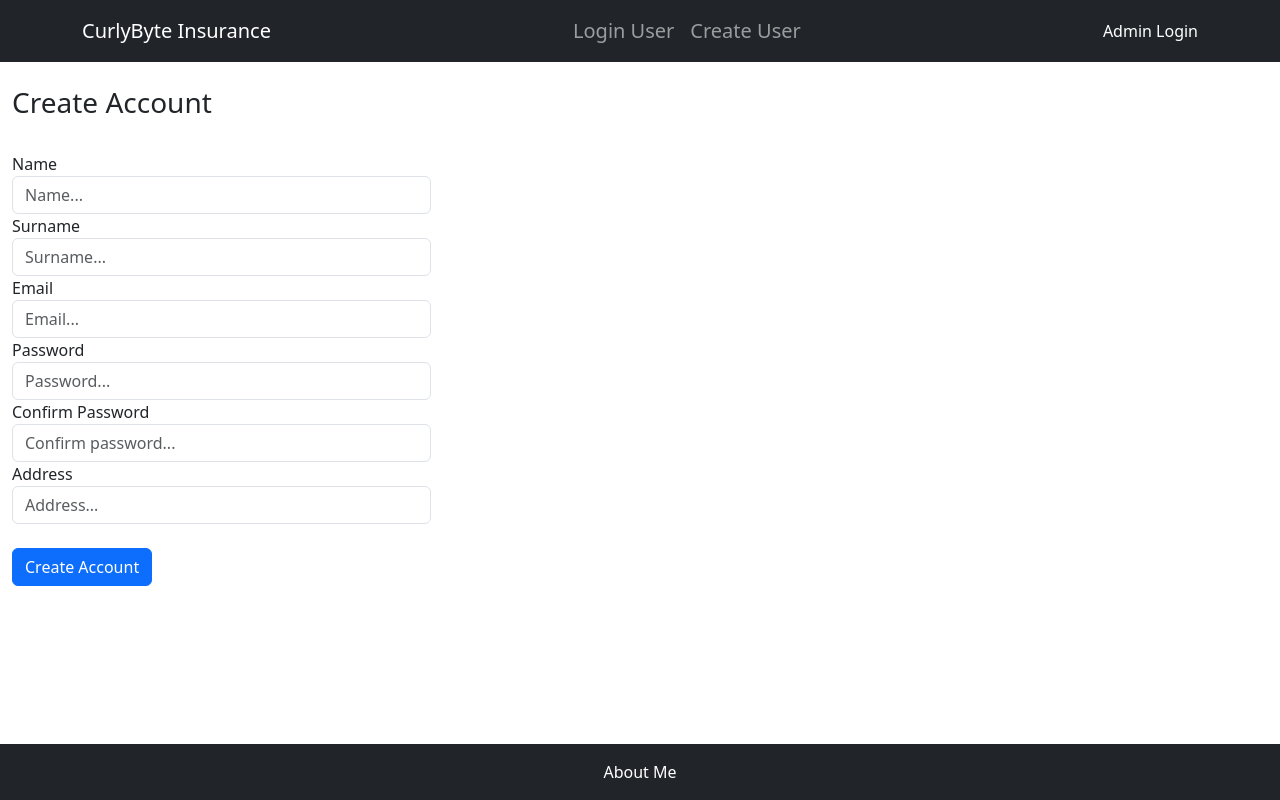
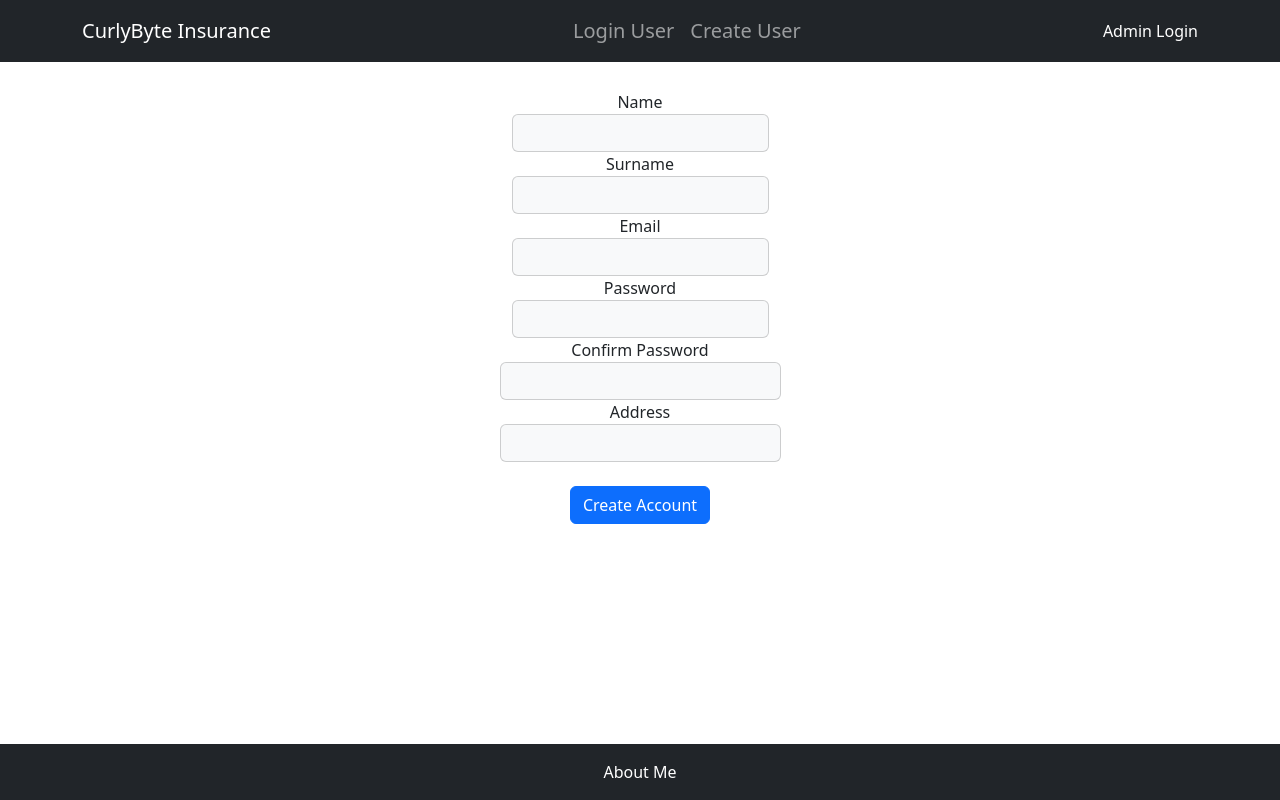
Before and after one commit to CurlyByte/InsuranceWebApp, a Flask app: page /sign_up in a window 1280 px wide. Run offline with Flask 3, Linux system fonts and the light colour scheme.

Commit message:
Edited layout

```diff
--- a/website/auth.py
+++ b/website/auth.py
@@ -19,7 +19,7 @@
 class AdminSignUpForm(FlaskForm):
     name = StringField("Username", validators=[DataRequired(), Length(min=2)])
     password_1 = PasswordField('Password', validators=[DataRequired()])
-    password_2 = PasswordField('Confirm Password', validators=[DataRequired(), EqualTo('password_1')])
+    password_2 = PasswordField('Confirm Password', validators=[DataRequired(), EqualTo('password_1', message="Password must match!")])
     submit= SubmitField("Create Admin")
 
 class LogForm(FlaskForm):
@@ -32,9 +32,11 @@
     surname = StringField("Surname",validators=[DataRequired(), Length(min=2)])
     email = EmailField("Email",validators=[DataRequired(), Email()])
     password_1 = PasswordField('Password', validators=[DataRequired(), Length(min=8)])
-    password_2 = PasswordField('Confirm Password', validators=[DataRequired(), EqualTo('password_1')])
+    password_2 = PasswordField('Confirm Password', validators=[DataRequired(), EqualTo('password_1', message="Password must match!")])
     address = StringField("Address", validators=[DataRequired()])
     submit = SubmitField("Create Account")
+
+
 
 class UpdateForm(FlaskForm):
     name = StringField("Name", validators=[DataRequired(), Length(min=2)])
@@ -95,7 +97,7 @@
             if check_password_hash(user.password, password):
                 flash('Logged in successfully',category='success')
                 login_user(user, remember=False)
-                return redirect(url_for('views.home'))
+                return redirect(url_for('views.my_account'))
             else:
                 flash('Incorrect password, try again', category='error')
         else:
--- a/website/templates/admin/admin_tables.html
+++ b/website/templates/admin/admin_tables.html
@@ -1,7 +1,6 @@
 {% extends "base.html" %}
 {% block title %}User Information{% endblock %}
-{% block body %}
-<div class="container-fluid">
+{% block content %}
 <br />
 <h3>User Information</h3>
 <br />
--- a/website/templates/admin/statistics_insurance.html
+++ b/website/templates/admin/statistics_insurance.html
@@ -2,9 +2,7 @@
 
 {% extends "base.html" %}
 {% block title %}User Insurances{% endblock %}
-{% block body %}
-<div class="container-fluid">
-
+{% block content %}
 <br/>
 <h3>Insurance Statistics</h3>
 <br/>
--- a/website/templates/authorize/sign_up.html
+++ b/website/templates/authorize/sign_up.html
@@ -1,40 +1,42 @@
 {% extends "base.html" %} {% block title %}Sign Up{% endblock %}
-{% block body %}
+{% block content %}
 <div class="container-fluid">
-
 <br/>
 <h3>Create Account</h3>
 <br/>
 
 <form method="POST">
-  <div class="form-row">
-    <div class="form-group col-md-4">
+  <div class="form-group">
       {{ form.hidden_tag() }}
       {{ form.name.label   }}
 
-      {{ form.name (class="form-control", placeholder = "Name...")  }}
+      {{ form.name (class="form-control card bg-light")  }}
     </div>
-    <div class="form-group col-md-4">
+    <div class="form-group">
       {{ form.surname.label   }}
-      {{ form.surname (class="form-control", placeholder = "Surname...")  }}
+      {{ form.surname (class="form-control card bg-light")  }}
     </div>
-    <div class="form-group col-md-4">
+    <div class="form-group">
       {{ form.email.label}}
-      {{ form.email (class="form-control", placeholder="Email...")}}
+      {{ form.email (class="form-control card bg-light") }}
     </div>
-    <div class="form-group col-md-4">
+    <div class="form-group">
       {{ form.password_1.label}}
-      {{ form.password_1 (class="form-control", placeholder="Password...") }}
+      {{ form.password_1 (class="form-control card bg-light") }}
     </div>
   </div>
-  <div class="form-group col-md-4">
+  <div class="form-group">
       {{ form.password_2.label}}
-      {{ form.password_2 (class="form-control", placeholder="Confirm password...") }}
-  </div>
+      {{ form.password_2 (class="form-control card bg-light") }}
+      {% for error in form.password_2.errors %}
+      <div class="alert-danger">
+        {{ error }}
+      {% endfor %}
+        </div>
   <div class="form-row">
-    <div class="form-group col-md-4">
+    <div class="form-group">
       {{ form.address.label}}
-      {{ form.address (class="form-control", placeholder="Address...") }}
+      {{ form.address (class="form-control card bg-light") }}
     </div>
   </div>
   <br/>
@@ -42,4 +44,5 @@
 
 </form>
 </div>
+</div>
 {% endblock %}
--- a/website/templates/base.html
+++ b/website/templates/base.html
@@ -100,13 +100,17 @@
   {% endfor %}
   {% endif %}
   {% endwith %}
-  <div class="container-fluid p-0">
+  <div class="container-fluid justify-content-center">
     {% block body %}
     {% endblock %}
   </div>
 
-
+  <div class="container-fluid d-flex justify-content-center align-items-center" style="height: 50vh;">
+    <!-- Use the 'align-items-center' class to vertically center content -->
+    <div class="text-center">
   {% block content %}{% endblock %}
+    </div>
+  </div>
 
 
   <script src="https://cdn.jsdelivr.net/npm/bootstrap@5.3.1/dist/js/bootstrap.bundle.min.js"
--- a/website/templates/statistics.html
+++ b/website/templates/statistics.html
@@ -1,9 +1,9 @@
 <!-- user_insurances.html -->
 
 {% extends "base.html" %} {% block title %}User Insurances{% endblock %} {%
-block body %}
-<div class="container-fluid">
-  <h1>User Insurances</h1>
+block content %}
+</br>
+<h1>User Insurances</h1>
   <p>User: {{ user.name }} {{ user.surname }}</p>
 
   {% if user_insurances %}
--- a/website/templates/user_info.html
+++ b/website/templates/user_info.html
@@ -1,6 +1,6 @@
 {% extends "base.html" %}
 {% block title %}User Information{% endblock %}
-{% block body %}
+{% block content %}
 <br/>
 <div class="center-container text-center">
 <h2>User Account</h2> <br/>
```
Also changed, not shown: website/templates/admin/admin_login.html (+4 -7 lines), website/templates/admin/create_insurance.html (+7 -8 lines), website/templates/admin/sign_up_admin.html (+8 -9 lines), website/templates/admin/update.html (+9 -12 lines), website/templates/authorize/login.html (+4 -6 lines), 1 other file.
